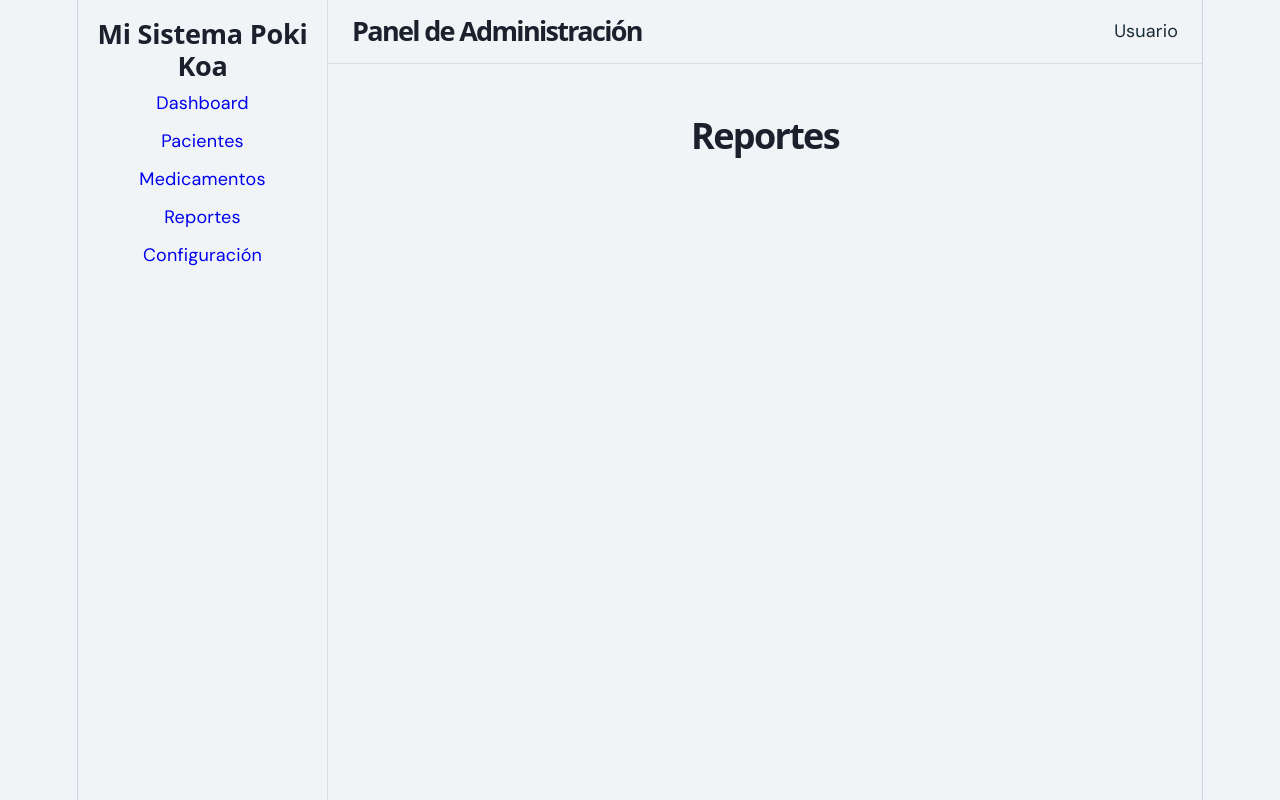
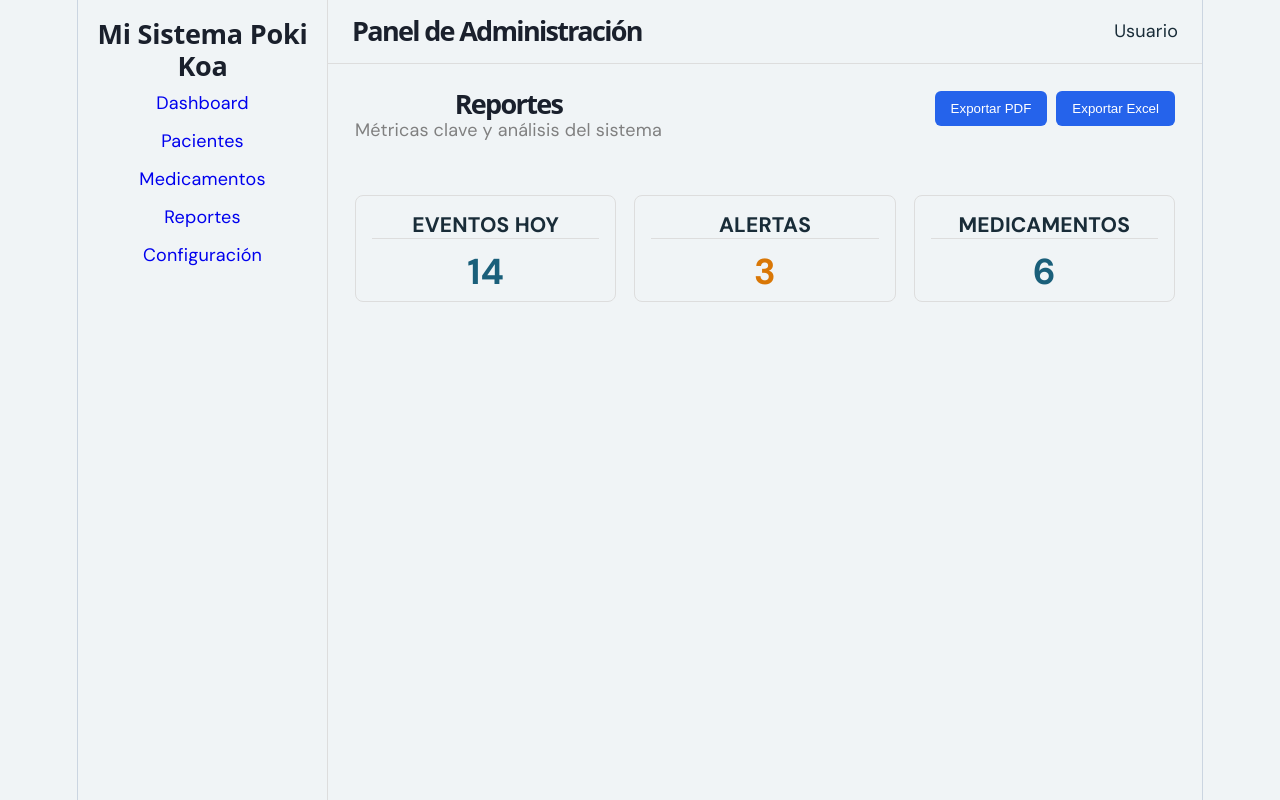
Before and after one commit to Asulx/poki-koa-web, a React (Vite) app: page /reportes in a window 1280 px wide. Built offline with nearby package versions, Linux system fonts and the light colour scheme.

Commit message:
feat: implementar vista principal del modulo de reportes (#18)

```diff
--- a/src/pages/reportes/ReportesPage.tsx
+++ b/src/pages/reportes/ReportesPage.tsx
@@ -1,3 +1,79 @@
+import { useState, useEffect } from 'react';
+import { obtenerDatosReporte } from '@/services/reportesService';
+import type { DatosReporte } from '@/services/reportesService';
+import { exportarAPDF, exportarAExcel } from '@/utils/exportService';
+import Button from '@/components/ui/Button/Button';
+import Card from '@/components/ui/Card/Card';
+
 export default function ReportesPage() {
-  return <h1>Reportes</h1>
+    const [datos, setDatos] = useState<DatosReporte | null>(null);
+    const [loading, setLoading] = useState<boolean>(true);
+
+    useEffect(() => {
+        const cargarReportes = async () => {
+            try {
+                setLoading(true);
+                const resultado = await obtenerDatosReporte();
+                setDatos(resultado);
+            } catch (error) {
+                console.error("Error al cargar los datos del reporte", error);
+            } finally {
+                setLoading(false);
+            }
+        };
+
+        cargarReportes();
+    }, []);
+
+    // Manejo del estado de carga (Criterio de aceptación)
+    if (loading) {
+        return (
+            <div className="p-6">
+                <h2>Cargando módulo de reportes...</h2>
+            </div>
+        );
+    }
+
+    // Manejo de estado vacío (Criterio de aceptación)
+    if (!datos) {
+        return (
+            <div className="p-6">
+                <h2>No hay datos disponibles para reportar en este momento.</h2>
+            </div>
+        );
+    }
+
+    return (
+        <div className="p-6">
+            <header style={{ display: 'flex', justifyContent: 'space-between', alignItems: 'flex-start', marginBottom: '2rem' }}>
+                <div>
+                    <h1 style={{ margin: 0, fontSize: '1.5rem', fontWeight: 'bold' }}>Reportes</h1>
+                    <p style={{ margin: 0, color: 'gray' }}>Métricas clave y análisis del sistema</p>
+                </div>
+                <div style={{ display: 'flex', gap: '0.5rem' }}>
+                    <Button onClick={() => exportarAPDF(datos)}>Exportar PDF</Button>
+                    <Button onClick={() => exportarAExcel(datos)}>Exportar Excel</Button>
+                </div>
+            </header>
+
+            {/* Componentes visuales adaptados a tu interfaz Card */}
+            <section style={{ display: 'grid', gridTemplateColumns: 'repeat(3, 1fr)', gap: '1rem', marginBottom: '2rem' }}>
+                <Card title="EVENTOS HOY">
+                    <p style={{ margin: 0, fontSize: '2rem', fontWeight: 'bold', color: '#1a5f7a' }}>
+                        {datos.eventosCriticos}
+                    </p>
+                </Card>
+                <Card title="ALERTAS">
+                    <p style={{ margin: 0, fontSize: '2rem', fontWeight: 'bold', color: '#d97706' }}>
+                        {datos.totalAlertas}
+                    </p>
+                </Card>
+                <Card title="MEDICAMENTOS">
+                    <p style={{ margin: 0, fontSize: '2rem', fontWeight: 'bold', color: '#1a5f7a' }}>
+                        {datos.medicamentosAdministrados}
+                    </p>
+                </Card>
+            </section>
+        </div>
+    );
 }
--- /dev/null
+++ b/src/services/reportesService.ts
@@ -0,0 +1,19 @@
+// Simulamos una demora de red para manejar el estado "loading"
+const delay = (ms: number) => new Promise(resolve => setTimeout(resolve, ms));
+
+export interface DatosReporte {
+  totalAlertas: number;
+  medicamentosAdministrados: number;
+  eventosCriticos: number;
+}
+
+export const obtenerDatosReporte = async (): Promise<DatosReporte> => {
+  await delay(1500); // 1.5 segundos de carga simulada
+
+  // Datos falsos estructurados basados en las métricas clave necesarias
+  return {
+    totalAlertas: 3,
+    medicamentosAdministrados: 6,
+    eventosCriticos: 14
+  };
+};
--- /dev/null
+++ b/src/utils/exportService.ts
@@ -0,0 +1,9 @@
+export const exportarAPDF = (datos: any) => {
+    console.log("Simulando exportación a PDF...", datos);
+    alert("Función de exportar a PDF (Pendiente integración Issue #19)");
+};
+
+export const exportarAExcel = (datos: any) => {
+    console.log("Simulando exportación a Excel...", datos);
+    alert("Función de exportar a Excel (Pendiente integración Issue #19)");
+};
```
